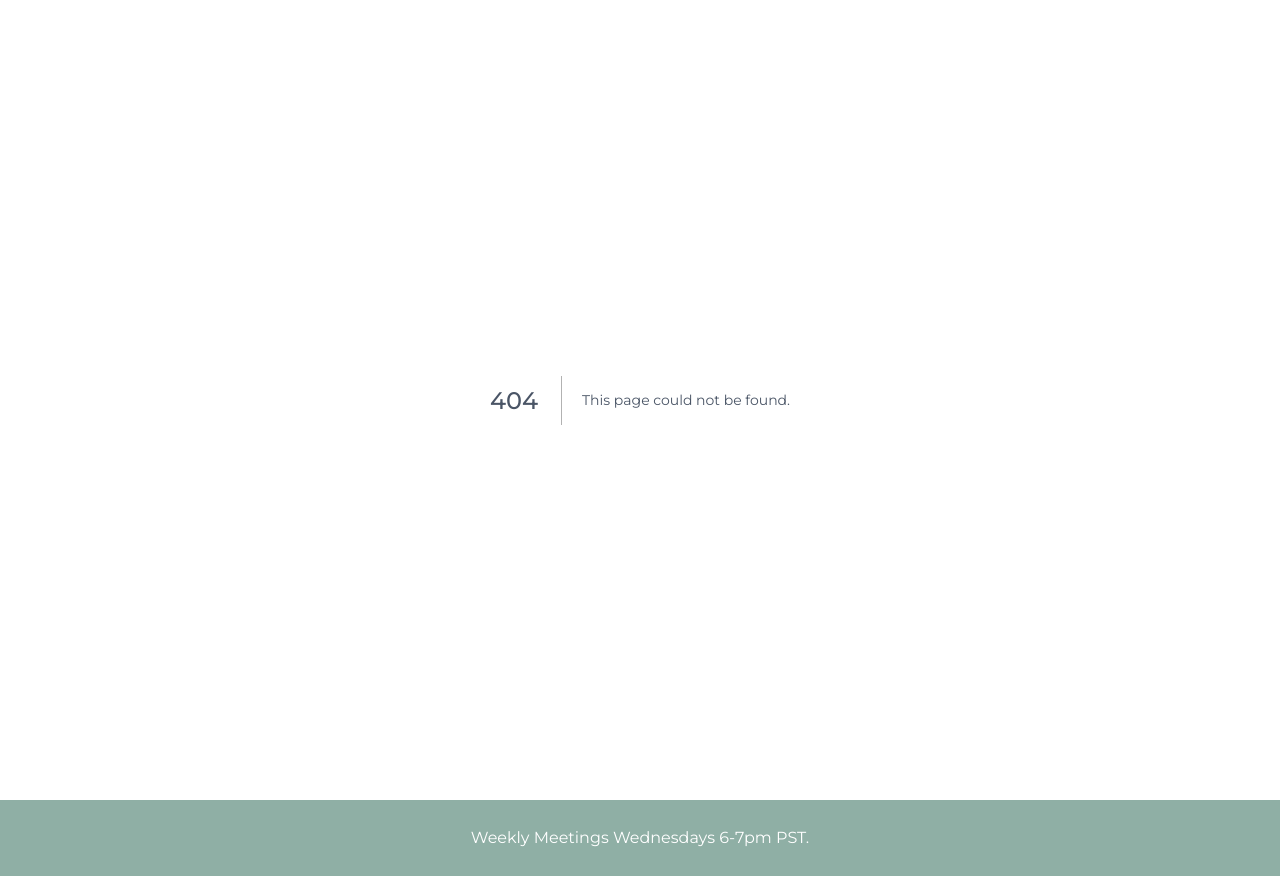
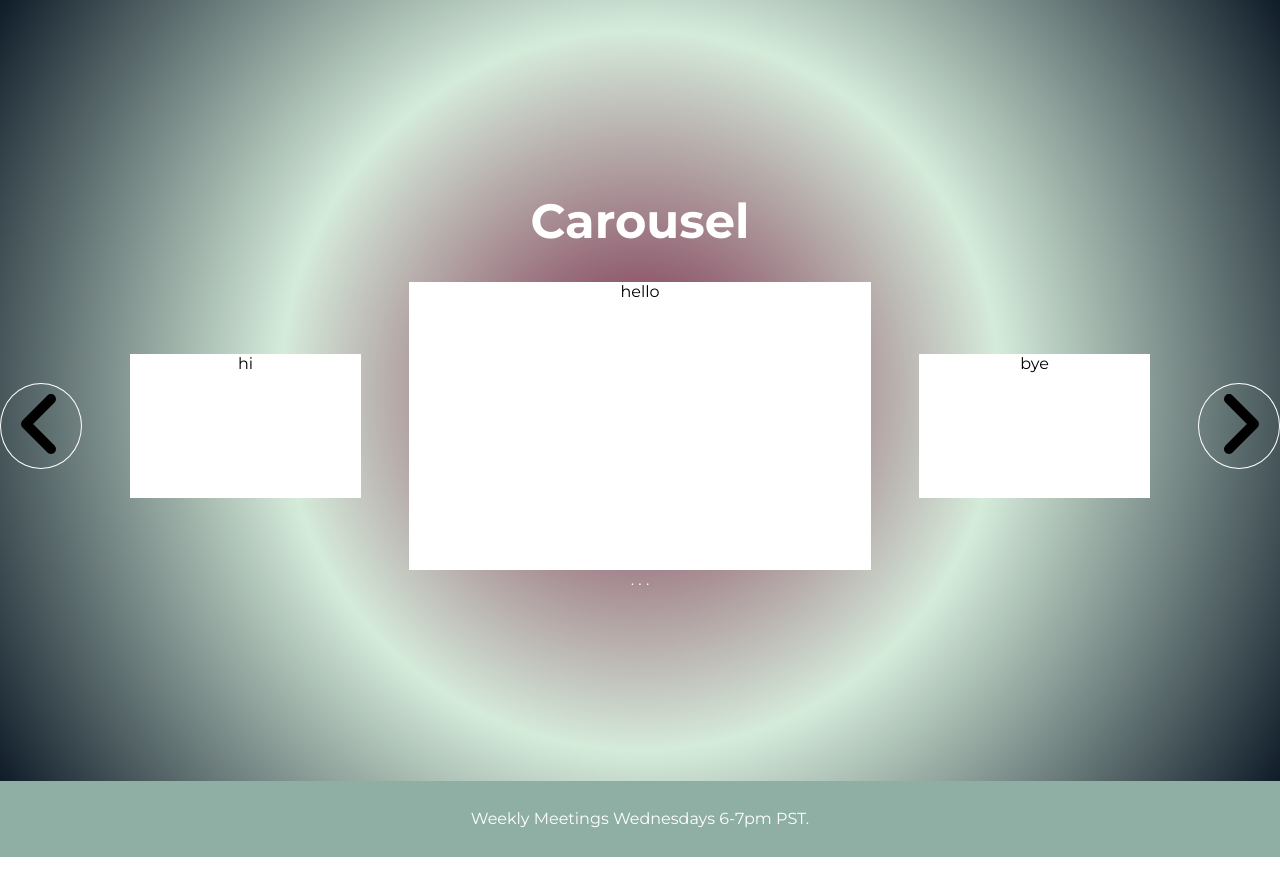
Before and after one commit to include-davis/Leads-Training-2025, a Next.js app: page /task2 in a window 1280 px wide. Before the commit this address had no page. Built offline with nearby package versions, Linux system fonts and the light colour scheme.

Commit message:
start + blueprinting

```diff
--- /dev/null
+++ b/app/(pages)/_components/Carousel/Carousel.jsx
@@ -0,0 +1,29 @@
+import styles from "./Carousel.module.scss";
+import { FaAngleLeft, FaAngleRight } from "react-icons/fa6";
+
+
+export default function Carousel () {
+    return (
+        <main>
+            <h1 className={styles.title}>Carousel</h1>
+            <div className={styles.sliderContainer}>
+                <div className={styles.leftArrow}>
+                    <FaAngleLeft size="5rem"/>
+                </div>
+                <div className={styles.leftPanel}>
+                    hi
+                </div>
+                <div className={styles.middlePanel}>
+                    hello
+                </div>
+                <div className={styles.rightPanel}>
+                    bye
+                </div>
+                <div className={styles.rightArrow}>
+                    <FaAngleRight size="5rem"/>
+                </div>
+            </div>
+            <div>. . .</div>
+        </main>
+    )
+}
--- /dev/null
+++ b/app/(pages)/_components/Carousel/Carousel.module.scss
@@ -0,0 +1,40 @@
+.title {
+    font-size: 3rem;
+    margin-bottom: 2rem;
+}
+
+.sliderContainer {
+    display: flex;
+    gap: 3rem;
+    align-items: center;
+    justify-content: center;
+    color: black;
+
+    .leftArrow {
+        border-radius: 50%;
+        border: 1px solid white;
+    }
+
+    .leftPanel {
+        background-color: white;
+        width: 16rem;
+        height: 9rem;
+    }
+
+    .middlePanel {
+        background-color: white;
+        width: 32rem;
+        height: 18rem;
+    }
+
+    .rightPanel {
+        background-color: white;
+        width: 16rem;
+        height: 9rem;
+    }
+
+    .rightArrow {
+        border-radius: 50%;
+        border: 1px solid white;
+    }
+}
--- a/app/(pages)/page.jsx
+++ b/app/(pages)/page.jsx
@@ -2,8 +2,8 @@ import Link from 'next/link';
 import styles from './page.module.scss';
 
 const days = [
-  { day: 1, title: 'Task 1', description: 'Add task description here.', url: '/task_example' },
-  { day: 2, title: 'Task 2', description: 'Add task description here.', url: '/#' },
+  { day: 1, title: 'Task 1', description: 'Example Task', url: '/task_example' },
+  { day: 2, title: 'Task 2', description: 'Carousel', url: '/task2' },
   { day: 3, title: 'Task 3', description: 'Add task description here.', url: '/#' },
   { day: 4, title: 'Task 4', description: 'Add task description here.', url: '/#' },
   { day: 5, title: 'Task 5', description: 'Add task description here.', url: '/#' },
--- /dev/null
+++ b/app/(pages)/task2/page.jsx
@@ -0,0 +1,12 @@
+import styles from './task2.module.scss';
+import Carousel from '../_components/Carousel/Carousel';
+
+export default function Task() {
+  return (
+    <main>
+      <div className={styles.mainContainer}>
+        <Carousel/>
+      </div>
+    </main>
+  );
+}
--- /dev/null
+++ b/app/(pages)/task2/task2.module.scss
@@ -0,0 +1,11 @@
+.mainContainer {
+    background: #732142;
+    background: radial-gradient(circle,rgba(115, 33, 66, 1) 0%, rgba(213, 235, 218, 1) 48%, rgba(15, 28, 41, 1) 100%);
+    color: white;
+    text-align: center;
+    padding: 15% 0;
+
+    h1 {
+        color: white;
+    }
+}
```
